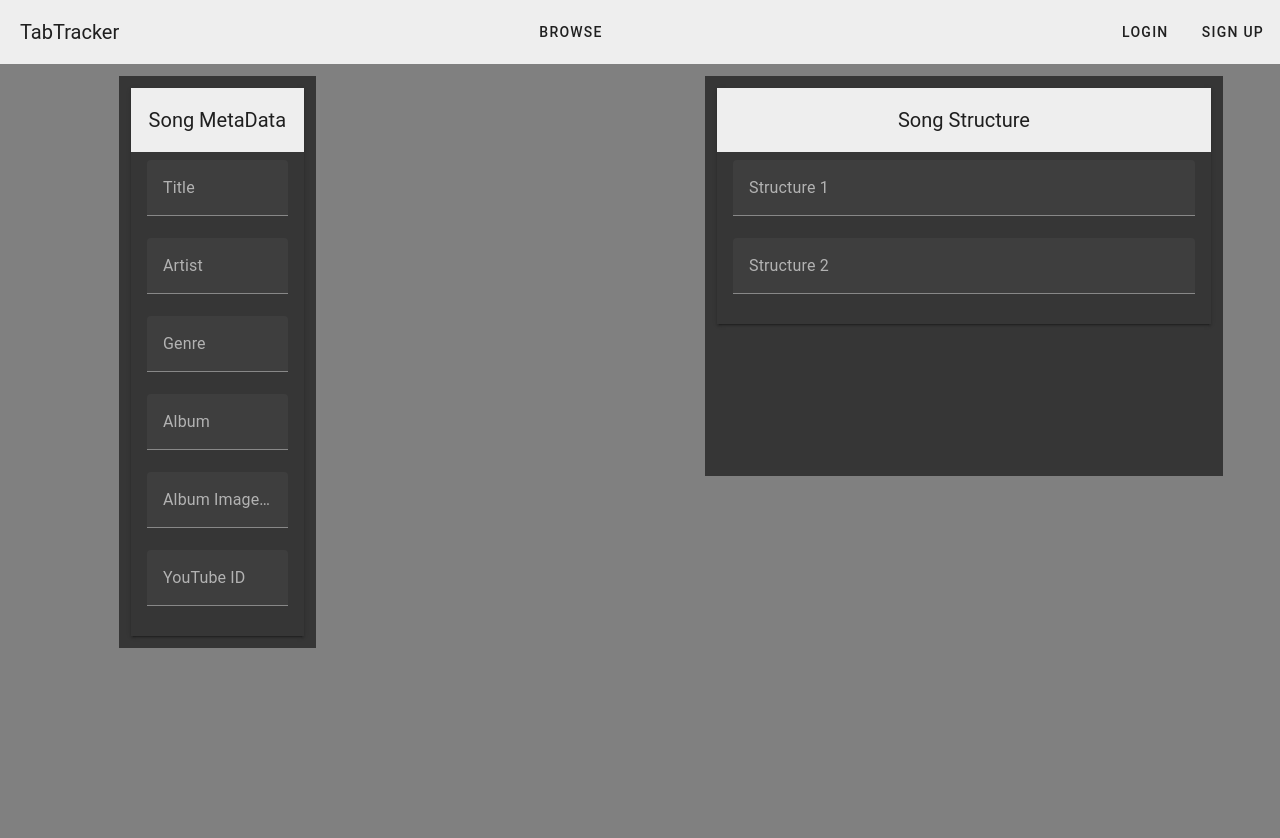
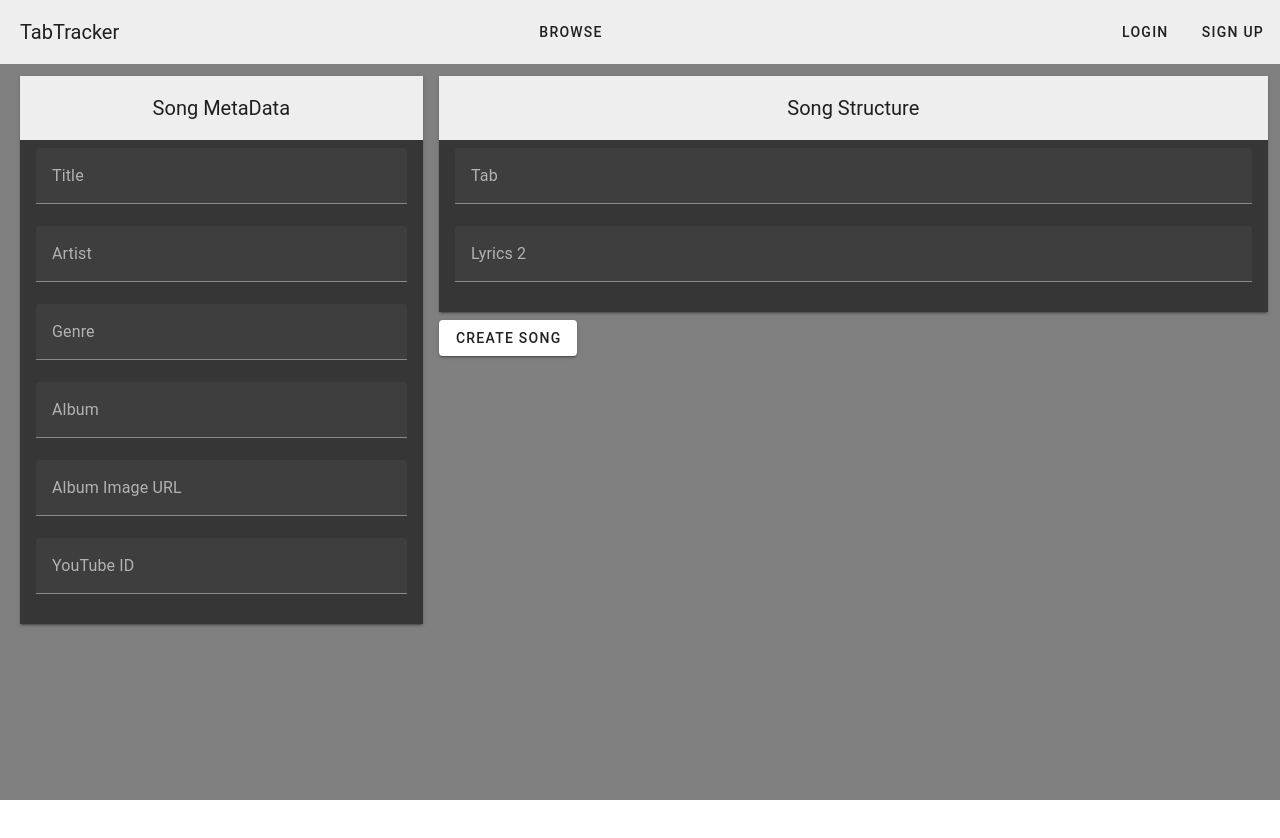
Before and after one commit to Kajojan/FullStack_Vuejs_ExpressJS, a Vue app in the folder client/: page /songs/create in a window 1280 px wide. Shown: the top 838 px of the page. After the commit the page ends 800 px from the top, so only its background shows below. Built offline with nearby package versions, Linux system fonts and the light colour scheme.

Commit message:
change RouterLink to func NavigateTo , add Song button, better display songs and createSOngs page

```diff
--- a/client/package.json
+++ b/client/package.json
@@ -12,6 +12,7 @@
     "format": "prettier --write src/"
   },
   "dependencies": {
+    "@mdi/font": "^7.2.96",
     "axios": "^1.5.0",
     "pinia": "^2.1.6",
     "vue": "^3.3.4",
--- a/client/src/components/CreateSongs.vue
+++ b/client/src/components/CreateSongs.vue
@@ -2,49 +2,64 @@
   <v-layout>
     <v-col cols="4">
       <panel title="Song MetaData" class="ml-2">
-        <form>
-          <v-text-field label="Title" type="text"></v-text-field>
-          <v-text-field label="Artist" type="text"></v-text-field>
-          <v-text-field label="Genre" type="text"></v-text-field>
-          <v-text-field label="Album" type="text"></v-text-field>
-          <v-text-field label="Album Image URL" type="text"></v-text-field>
-          <v-text-field label="YouTube ID" type="text"></v-text-field>
-        </form>
+        <v-text-field label="Title" type="text" v-model="song.title"></v-text-field>
+        <v-text-field label="Artist" type="text" v-model="song.artist"></v-text-field>
+        <v-text-field label="Genre" type="text" v-model="song.genre"></v-text-field>
+        <v-text-field label="Album" type="text" v-model="song.album"></v-text-field>
+        <v-text-field label="Album Image URL" type="text"  v-model="song.albumImageUrl"></v-text-field>
+        <v-text-field label="YouTube ID" type="text" v-model="song.youtubeId"></v-text-field>
       </panel>
     </v-col>
 
-    <v-col cols="10">
-      <panel title="Song Structure" class="ml-2">
-        <form class="full-width-form">
-          <v-text-field label="Structure 1" type="text"></v-text-field>
-          <v-text-field label="Structure 2" type="text"></v-text-field>
-        </form>
+    <v-col cols="8">
+      <panel title="Song Structure" class="mr-2">
+        <v-text-field label="Tab" type="text" v-model="song.tab"></v-text-field>
+        <v-text-field label="Lyrics 2" type="text" v-model="song.lyrics"></v-text-field>
       </panel>
+
+      <v-btn dark class="mt-2" @click="create"> Create Song </v-btn>
     </v-col>
   </v-layout>
 </template>
 
 <script>
 import Panel from '@/components/Panel.vue'
+import SongsService from '@/services/SongsService'
 export default {
+
   data() {
     return {
-      title: null,
+      song:{title: null,
       artist: null,
       genre: null,
       album: null,
       albumImageUrl: null,
       youtubeId: null,
       lyrics: null,
-      tab: null
+      tab: null}
     }
   },
   components: {
     Panel
-  }
+  },
+  methods: {
+    async create(){
+      try{
+        await SongsService.post(this.song)
+        this.$router.push({
+          name:'songs'
+        })
+
+      }catch(error){
+        console.log(error);
+      }
+    }
+  },
 }
 </script>
 
 <style>
-
+v-text-field {
+  height: 100px;
+}
 </style>
--- a/client/src/components/Header.vue
+++ b/client/src/components/Header.vue
@@ -6,23 +6,23 @@
 
 
         <v-toolbar-items>
-         <v-btn flat dark class="unstyled-button" v-if="!$store.state.isUserLoggedIn">
-        <RouterLink to="songs" class="router-link"> Browse </RouterLink>
+         <v-btn flat dark class="unstyled-button"  @click="navigateTo({name:'songs'})">
+         Browse
       </v-btn>
     </v-toolbar-items>
 
     <v-spacer></v-spacer>
 
     <v-toolbar-items>
-      <v-btn flat dark class="unstyled-button" v-if="!$store.state.isUserLoggedIn">
-        <RouterLink to="login" class="router-link"> Login </RouterLink>
+      <v-btn flat dark class="unstyled-button" v-if="!$store.state.isUserLoggedIn" @click="navigateTo({name:'login'})">
+        Login
       </v-btn>
-      <v-btn flat dark class="unstyled-button" v-if="!$store.state.isUserLoggedIn">
-        <RouterLink to="register" class="router-link"> Sign Up </RouterLink>
+      <v-btn flat dark class="unstyled-button" v-if="!$store.state.isUserLoggedIn" @click="navigateTo({name:'register'})">
+        Sign Up
       </v-btn>
 
       <v-btn flat dark v-if="$store.state.isUserLoggedIn" @click="logout">
-        <RouterLink to="/" class="router-link"> Log out </RouterLink>
+        Log out
       </v-btn>
     </v-toolbar-items>
   </v-toolbar>
@@ -37,7 +37,11 @@ export default {
       this.$router.push({
         name:'root'
       })
+    },
+      navigateTo (route) {
+      this.$router.push(route)
     }
+
   }
 }
 </script>
--- a/client/src/components/Login.vue
+++ b/client/src/components/Login.vue
@@ -22,7 +22,8 @@ export default {
       } catch (error) {
         this.error = error.response.data.error
       }
-    }
+    },
+
   },
   components: {
         Panel
@@ -61,8 +62,5 @@ export default {
   color: red;
 }
 
-form {
-  font-size: 20px;
-  width: 300px;
-}
+
 </style>
--- a/client/src/components/Panel.vue
+++ b/client/src/components/Panel.vue
@@ -1,49 +1,35 @@
 <template>
-  <v-layout column class="text-center">
-    <v-col cols="6" class="one">
-      <div class="white elevation-2">
+
+      <div class="white elevation-2 & one">
         <v-toolbar flat dense dark>
-          <v-toolbar-title class="text_title">{{title}}</v-toolbar-title>
+          <v-toolbar-title class="text_title">{{ title }}</v-toolbar-title>
         </v-toolbar>
 
         <div class="pl-4 pr-4 pt-2 pb-2">
-        <slot>
-            No slot content defined
-        </slot>
-
-
+          <slot> No slot content defined </slot>
         </div>
       </div>
-    </v-col>
-  </v-layout>
+
 </template>
 
 <script>
 export default {
-    props:[
-        'title'
-    ]
-  }
-
-
+  props: ['title']
+}
 </script>
 <style scoped>
-
-
 .one {
   color: white;
   background: #363636;
   width: 100%;
+  padding: 0;
 
 }
-.text-center {
-  color: white;
-  display: flex;
+
+.text_title {
+  margin-inline-start: 0 !important;
+   display: flex;
   flex-direction: column;
   align-items: center;
-  height: 100vh;
-}
-.text_title {
-  margin-inline-start: 0 !important;
 }
 </style>
--- a/client/src/components/Register.vue
+++ b/client/src/components/Register.vue
@@ -32,6 +32,8 @@ export default {
 </script>
 
 <template>
+<v-layout column>
+    <v-col cols="6" offset="3">
   <panel title="Register">
         <div class="pl-4 pr-4 pt-2 pb-2">
           <form name="tab-tracker-form" autocomplete="off">
@@ -50,16 +52,15 @@ export default {
           <v-btn dark class="cyan" @click="register"> Register </v-btn>
         </div>
   </panel>
+    </v-col>
+</v-layout>
 </template>
 
 <style scoped>
 .error {
   color: red;
 }
-form {
-  font-size: 20px;
-  width: 300px;
-}
+
 
 .one {
   color: white;
--- a/client/src/components/Songs.vue
+++ b/client/src/components/Songs.vue
@@ -3,6 +3,11 @@ import Panel from '@/components/Panel.vue'
 import SongsService from '@/services/SongsService.js'
 
 export default {
+  methods: {
+     navigateTo (route) {
+      this.$router.push(route)
+    }
+  },
   data() {
     return {
       songs: null
@@ -18,16 +23,38 @@ export default {
 </script>
 
 <template>
-  <v-layout column class="text-center">
-    <v-flex xs6 class="one">
+  <v-layout column>
+    <v-col cols="6" class="one & mt-2" offset="3">
       <panel title="Songs">
+        <div class="button_grid">
+        <v-btn icon color="white" size="large" class="button" @click="navigateTo({name: 'songs-create'})">
+          <v-icon x-large >mdi-plus</v-icon>
+        </v-btn>
+        </div>
+
         <div v-for="song in songs" :key="song.id">
-          {{ song.title }} -
-          {{ song.artist }} -
-          {{ song.album }}
+          <v-layout>
+            <v-col cols="6">
+              <div class="song-title">
+                {{ song.title }}
+              </div>
+              <div class="song-artist">
+                {{ song.artist }}
+              </div>
+              <div class="song-genre">
+                {{ song.genre }}
+              </div>
+
+              <v-btn dark class="cyan"> View </v-btn>
+            </v-col>
+
+            <v-col cols="6">
+              <img class="album-image" :src="song.albumImageUrl" />
+            </v-col>
+          </v-layout>
         </div>
       </panel>
-    </v-flex>
+    </v-col>
   </v-layout>
 </template>
 
@@ -35,24 +62,34 @@ export default {
 .error {
   color: red;
 }
-form {
-  font-size: 20px;
-  width: 300px;
+
+.button_grid{
+  display: grid;
+  justify-content: center;
+  align-items: center;
 }
-
 .one {
   color: white;
   background: #363636;
+  padding: 0;
 }
-.text-center {
-  color: white;
-  display: flex;
-  flex-direction: column;
-  align-items: center;
-  height: 100vh;
-  padding-top: 2%;
+
+.song {
+  padding: 20px;
+  height: 330px;
+  overflow: hidden;
 }
-.text_title {
-  margin-inline-start: 0 !important;
+.song-title {
+  font-size: 30px;
+}
+.song-artist {
+  font-size: 24px;
+}
+.song-genre {
+  font-size: 18px;
+}
+.album-image {
+  width: 70%;
+  margin: 0 auto;
 }
 </style>
--- a/client/src/main.js
+++ b/client/src/main.js
@@ -9,6 +9,7 @@ import { createVuetify } from 'vuetify'
 import * as components from 'vuetify/components'
 import * as directives from 'vuetify/directives'
 import store from './stores/store'
+import '@mdi/font/css/materialdesignicons.css'
 
 const vuetify = createVuetify({
   components,
@@ -23,4 +24,5 @@ app.use(store)
 
 // sync(store, router)
 
+
 app.mount('#app')
--- a/client/src/services/SongsService.js
+++ b/client/src/services/SongsService.js
@@ -3,5 +3,8 @@ import Api from "./Api";
 export default {
     getAllSongs(){
         return Api().get('songs')
+    },
+    post(song){
+        return Api().post('songs', song)
     }
 }
```
Also changed, not shown: 2 other files (tests, documents, lock files or other folders).
